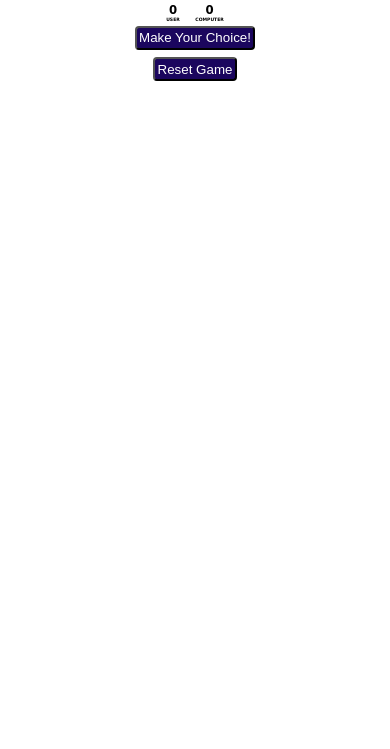
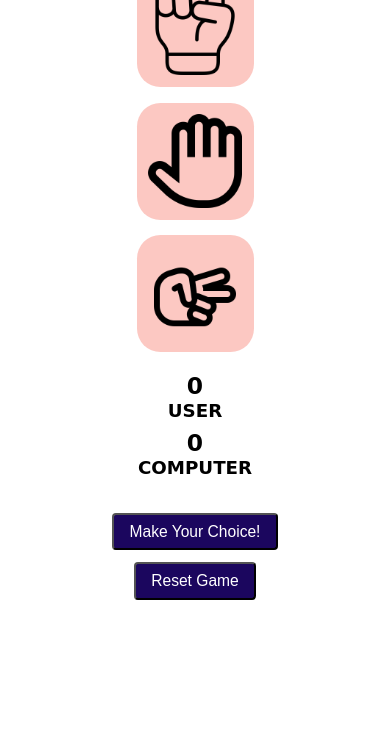
Before and after one commit to VANSHU2004/RockPaperScissors, a plain HTML site: page index.html in a window 390 px wide. Shown: the part 89-838 px from the top of the page. Drawn offline with nearby package versions, Linux system fonts and the light colour scheme.

Commit message:
responsive

```diff
--- a/style.css
+++ b/style.css
@@ -119,3 +119,53 @@ section{
     color: #fff;
     cursor: pointer;
 }
+
+@media (max-width: 768px) {
+  nav h2 {
+    font-size: 6vw;
+  }
+
+  section {
+    height: auto;
+    margin-top: 6vw;
+    gap: 5vw;
+  }
+
+  .game {
+    flex-direction: column;
+    height: auto;
+    width: 90vw;
+    gap: 4vw;
+  }
+
+  .choices {
+    width: 30vw;
+    height: 30vw;
+    font-size: 5vw;
+  }
+
+  .image {
+    width: 80%;
+    height: 80%;
+  }
+
+  .result {
+    flex-direction: column;
+    font-size: 4vw;
+    gap: 2vw;
+  }
+
+  #user-score, #computer-score {
+    font-size: 6vw;
+  }
+
+  .gameControls {
+    gap: 3vw;
+    margin-top: 4vw;
+  }
+
+  .resMsg, .reset {
+    padding: 2vw 4vw;
+    font-size: 4vw;
+  }
+}
```
